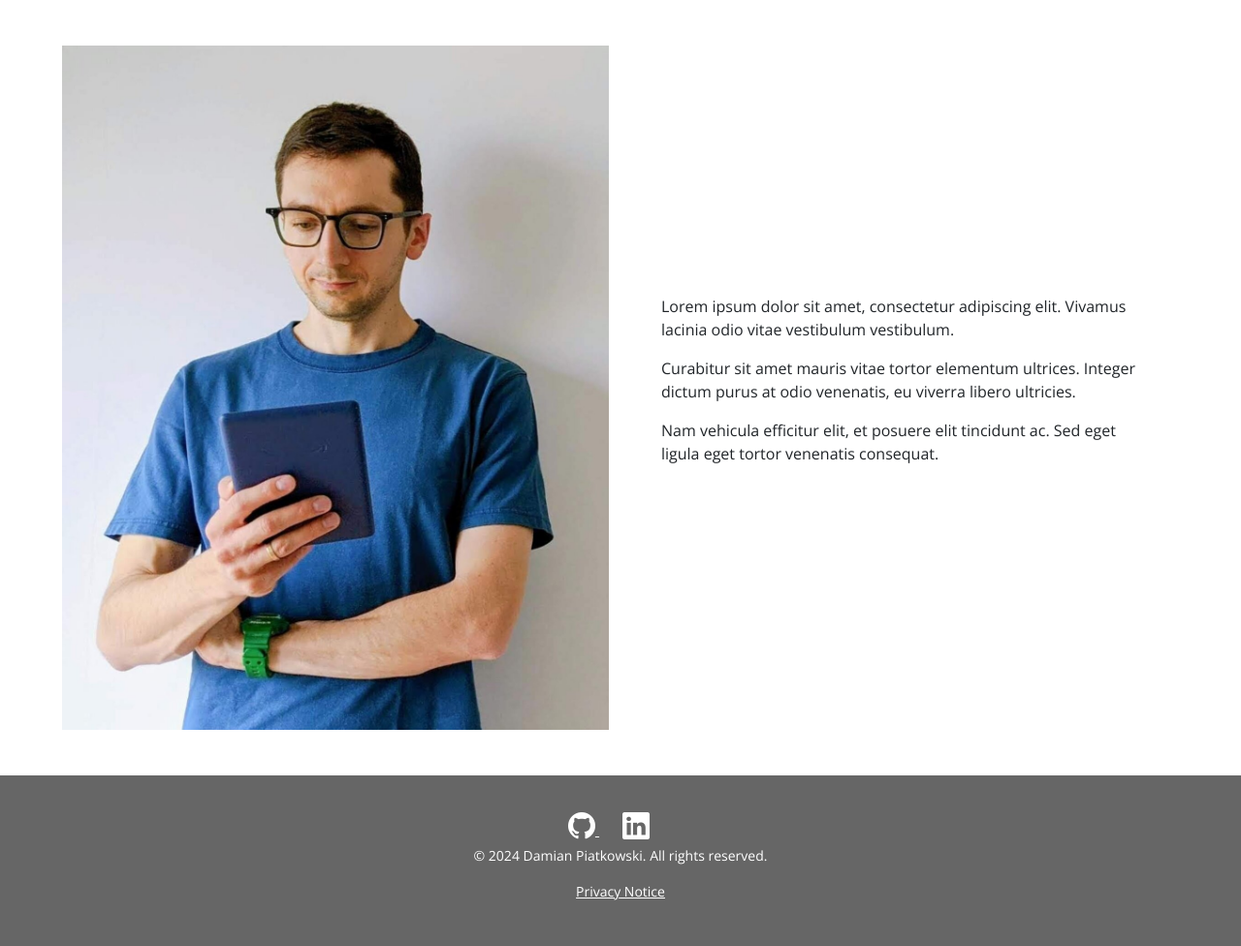
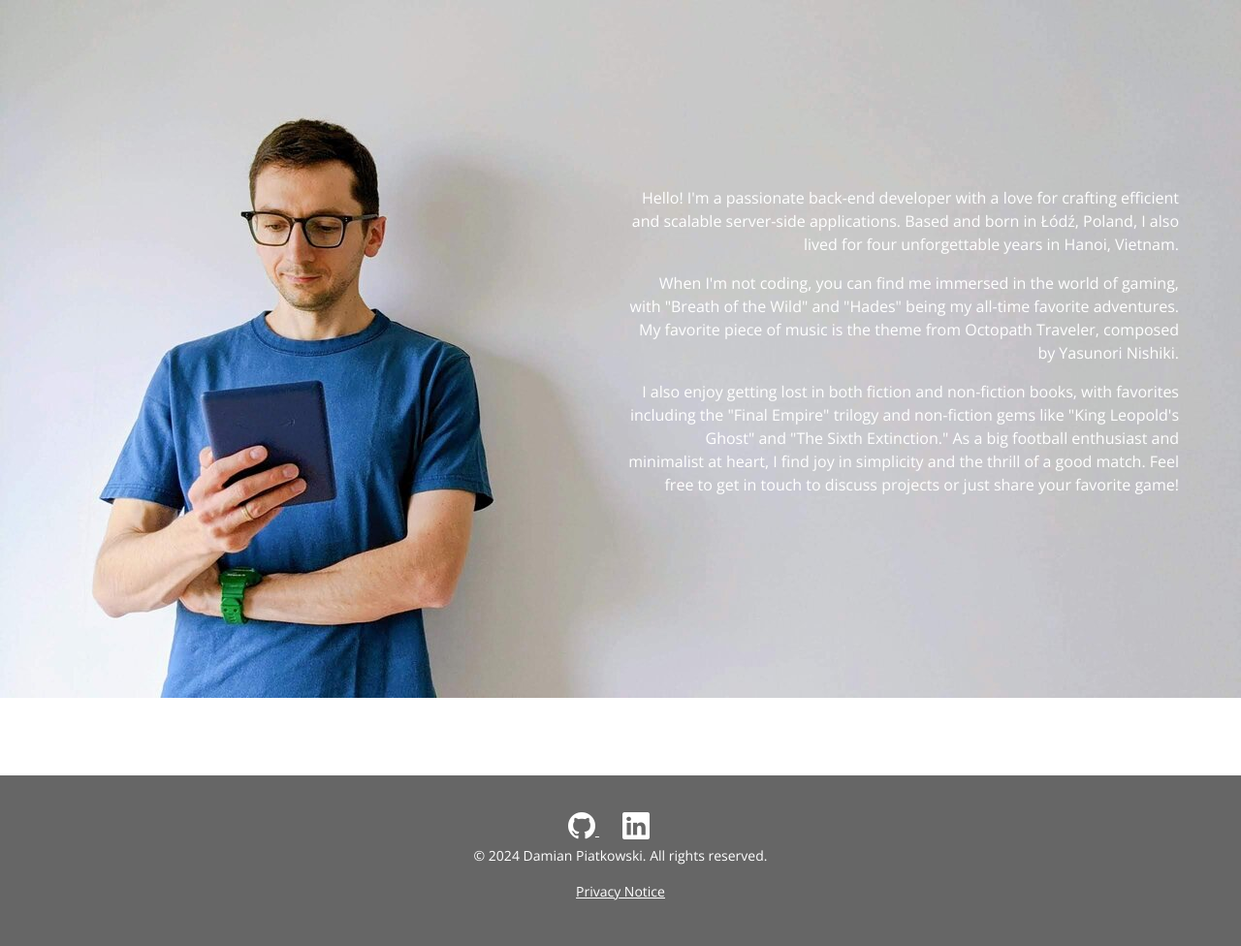
Before and after one commit to damian-j-piatkowski/damianpiatkowski.com, a Flask app: page /about-me in a window 1280 px wide. Shown: the part 76-1052 px from the top of the page at 97% size. Run offline with Flask 3, Linux system fonts and the light colour scheme.

Commit message:
Fixes to about-me styling, actual description added as well.

```diff
--- a/static/css/about-me.css
+++ b/static/css/about-me.css
@@ -2,79 +2,110 @@
 .about-section {
     position: relative;
     overflow: hidden;
-    padding: 0; /* Remove any padding */
+    min-height: 100vh; /* Ensure section takes at least full viewport height */
 }
 
-.about-section .container {
-    padding: 0; /* Remove container padding */
+.about-section .container-fluid {
+    padding: 0;
+    height: 100%;
 }
 
-.about-section picture {
-    display: block;
+.about-section .row.no-gutters {
+    margin: 0;
     width: 100%;
-    margin: 0; /* Remove any margin */
+    height: 100%;
+    display: flex;
+    flex-direction: column; /* Ensure stacking by default */
 }
 
+.about-section picture,
 .about-section img {
     width: 100%;
-    height: auto;
+    height: auto; /* Maintain aspect ratio */
     object-fit: cover;
+    display: block;
+}
+
+.about-content-overlay {
+    position: static; /* Change to static for better stacking */
+    width: 100%;
+    padding: 2rem;
+    display: flex;
+    align-items: center;
+    justify-content: center;
+    background: rgba(0, 0, 0, 0.7); /* Semi-transparent background for readability */
 }
 
 .about-content {
-    background: rgba(255, 255, 255, 0.8);
-    padding: 20px;
-    border-radius: 8px;
-    margin: 0 auto; /* Center content on mobile */
+    color: #fff;
+    text-align: center; /* Center text for better readability */
+    max-width: 600px;
+    padding: 10%; /* Add padding for mobile readability */
 }
 
-@media (min-width: 992px) {
-    .about-section {
-        height: 100vh;
-        display: flex;
-        align-items: center; /* Center content vertically */
-        justify-content: center; /* Center content horizontally */
+/* Adjusting the positioning and layout for large screens */
+@media (min-width: 1200px) {
+    .about-content {
+        text-align: right; /* Align text to the right for large screens */
+        padding: 0; /* Remove padding for large screens */
+        background: transparent; /* Remove background for large screens */
+        padding-right: 2rem; /* Optional: add some padding to the right if needed */
     }
 
-    .about-section .container {
-        display: flex;
-        align-items: center; /* Center content vertically */
-        justify-content: space-between; /* Space between image and text */
+    .about-content-overlay {
+        position: absolute; /* Overlay text on image for large screens */
+        top: 0;
+        left: 0;
         height: 100%;
-        max-width: 90%; /* Reduce max-width to remove side whitespace */
+        justify-content: flex-end; /* Align content to the right */
+        background: none; /* Remove background for large screens */
     }
 
-    .about-section picture {
-        flex: 1 1 50%; /* Allow the picture to take up 50% of the container */
-        height: 100%;
-    }
-
-    .about-section img {
-        height: 100%; /* Make the image fill its container */
-        width: auto;
-    }
-
-    .about-content {
-        flex: 1 1 50%; /* Allow the content to take up 50% of the container */
-        position: relative;
-        top: 0;
-        left: 0;
-        transform: none;
-        margin: 0; /* Remove margin */
-        max-width: 100%; /* Ensure it doesn't exceed the container width */
-        padding: 20px 30px; /* Add some padding */
+    .about-section .row.no-gutters {
+        flex-direction: row; /* Revert to row direction for large screens */
     }
 }
 
-@media (max-width: 991px) {
+/* Adjusting the positioning and layout for tablets */
+@media (min-width: 960px) and (max-width: 1199px) {
     .about-content {
-        width: 90%; /* Reduce width to minimize white space on the sides */
-        margin-top: 20px; /* Add space above the content */
-        margin-left: auto; /* Center content on mobile */
-        margin-right: auto; /* Center content on mobile */
+        text-align: right; /* Align text to the right for tablets */
+        padding: 0; /* Remove padding for tablets */
+        background: transparent; /* Remove background for tablets */
+        padding-right: 2rem; /* Optional: add some padding to the right if needed */
+    }
+
+    .about-content-overlay {
+        position: absolute; /* Overlay text on image for tablets */
+        top: 0;
+        left: 0;
+        height: 100%;
+        justify-content: flex-end; /* Align content to the right */
+        background: none; /* Remove background for tablets */
+    }
+
+    .about-section .row.no-gutters {
+        flex-direction: row; /* Revert to row direction for tablets */
     }
 }
 
-.footer {
-    margin-top: 0; /* Remove any additional margin at the top */
+/* Mobile view: stacking behavior */
+@media (max-width: 959px) {
+    .about-section .row {
+        flex-direction: column;
+    }
+    .about-section .col-lg-12 {
+        width: 100%;
+    }
+    .about-content-overlay {
+        position: relative;
+        height: auto;
+        justify-content: center;
+        background: rgba(0, 0, 0, 0.7); /* Darker background for mobile readability */
+    }
+    .about-content {
+        width: 100%;
+        text-align: center;
+        padding: 10%;
+    }
 }
--- a/templates/about-me.html
+++ b/templates/about-me.html
@@ -9,34 +9,37 @@
 
 {% block content %}
 <section id="about" class="about-section">
-    <div class="container">
-        <div class="row align-items-center">
-            <div class="col-lg-6">
-                <picture>
+    <div class="container-fluid p-0 h-100">
+        <div class="row no-gutters h-100">
+            <div class="col-lg-12 p-0 position-relative">
+                <picture class="w-100 h-100">
                     <!-- Desktop images with 16:9 ratio -->
                     <source media="(min-width: 2560px)" srcset="{{ url_for('static', filename='images/about_me/about_me_16x9_2560w.jpg') }}">
                     <source media="(min-width: 1920px)" srcset="{{ url_for('static', filename='images/about_me/about_me_16x9_1920w.jpg') }}">
 
-                    <!-- Tablet images with 4:5 ratio -->
-                    <source media="(min-width: 1200px)" srcset="{{ url_for('static', filename='images/about_me/about_me_4x5_1200w.jpg') }}">
-                    <source media="(min-width: 960px)" srcset="{{ url_for('static', filename='images/about_me/about_me_4x5_960w.jpg') }}">
-                    <source media="(min-width: 828px)" srcset="{{ url_for('static', filename='images/about_me/about_me_4x5_828w.jpg') }}">
+                    <!-- Nest Hub and similar with 16:9 ratio -->
+                    <source media="(min-width: 1280px) and (max-width: 1919px)" srcset="{{ url_for('static', filename='images/about_me/about_me_16x9_1280w.jpg') }}">
+                    <source media="(min-width: 1024px) and (max-width: 1279px)" srcset="{{ url_for('static', filename='images/about_me/about_me_16x9_1024w.jpg') }}">
+
+                    <!-- Tablets and smaller desktops with 4:5 ratio -->
+                    <source media="(min-width: 960px) and (max-width: 1023px)" srcset="{{ url_for('static', filename='images/about_me/about_me_4x5_960w.jpg') }}">
+                    <source media="(min-width: 828px) and (max-width: 959px)" srcset="{{ url_for('static', filename='images/about_me/about_me_4x5_828w.jpg') }}">
+                    <source media="(min-width: 750px) and (max-width: 827px)" srcset="{{ url_for('static', filename='images/about_me/about_me_4x5_750w.jpg') }}">
 
                     <!-- Mobile images with 4:5 ratio -->
-                    <source media="(min-width: 750px)" srcset="{{ url_for('static', filename='images/about_me/about_me_4x5_750w.jpg') }}">
-                    <source media="(min-width: 640px)" srcset="{{ url_for('static', filename='images/about_me/about_me_4x5_640w.jpg') }}">
-                    <source media="(min-width: 480px)" srcset="{{ url_for('static', filename='images/about_me/about_me_4x5_480w.jpg') }}">
-                    <source media="(min-width: 320px)" srcset="{{ url_for('static', filename='images/about_me/about_me_4x5_320w.jpg') }}">
+                    <source media="(min-width: 640px) and (max-width: 749px)" srcset="{{ url_for('static', filename='images/about_me/about_me_4x5_640w.jpg') }}">
+                    <source media="(min-width: 480px) and (max-width: 639px)" srcset="{{ url_for('static', filename='images/about_me/about_me_4x5_480w.jpg') }}">
+                    <source media="(min-width: 320px) and (max-width: 479px)" srcset="{{ url_for('static', filename='images/about_me/about_me_4x5_320w.jpg') }}">
 
                     <!-- Fallback image -->
-                    <img src="{{ url_for('static', filename='images/about_me/about_me_4x5_320w.jpg') }}" class="img-fluid" alt="About Me">
+                    <img src="{{ url_for('static', filename='images/about_me/about_me_16x9_1024w.jpg') }}" class="img-fluid w-100 h-100" alt="About Me">
                 </picture>
-            </div>
-            <div class="col-lg-6">
-                <div class="about-content">
-                    <p>Lorem ipsum dolor sit amet, consectetur adipiscing elit. Vivamus lacinia odio vitae vestibulum vestibulum.</p>
-                    <p>Curabitur sit amet mauris vitae tortor elementum ultrices. Integer dictum purus at odio venenatis, eu viverra libero ultricies.</p>
-                    <p>Nam vehicula efficitur elit, et posuere elit tincidunt ac. Sed eget ligula eget tortor venenatis consequat.</p>
+                <div class="about-content-overlay">
+                    <div class="about-content">
+                        <p>Hello! I'm a passionate back-end developer with a love for crafting efficient and scalable server-side applications. Based and born in Łódź, Poland, I also lived for four unforgettable years in Hanoi, Vietnam.</p>
+                        <p>When I'm not coding, you can find me immersed in the world of gaming, with "Breath of the Wild" and "Hades" being my all-time favorite adventures. My favorite piece of music is the theme from Octopath Traveler, composed by Yasunori Nishiki.</p>
+                        <p>I also enjoy getting lost in both fiction and non-fiction books, with favorites including the "Final Empire" trilogy and non-fiction gems like "King Leopold's Ghost" and "The Sixth Extinction." As a big football enthusiast and minimalist at heart, I find joy in simplicity and the thrill of a good match. Feel free to get in touch to discuss projects or just share your favorite game!</p>
+                    </div>
                 </div>
             </div>
         </div>
--- a/templates/base.html
+++ b/templates/base.html
@@ -28,7 +28,7 @@
                     <a class="nav-link" href="#">Home</a>
                 </li>
                 <li class="nav-item">
-                    <a class="nav-link" href="#about">About</a>
+                    <a class="nav-link" href="about-me">About</a>
                 </li>
                 <li class="nav-item">
                     <a class="nav-link" href="#">Projects</a>
```
Also changed, not shown: static/images/about_me/about_me_16x9_1024w.jpg (added), static/images/about_me/about_me_16x9_1280w.jpg (added), 1 other file.
